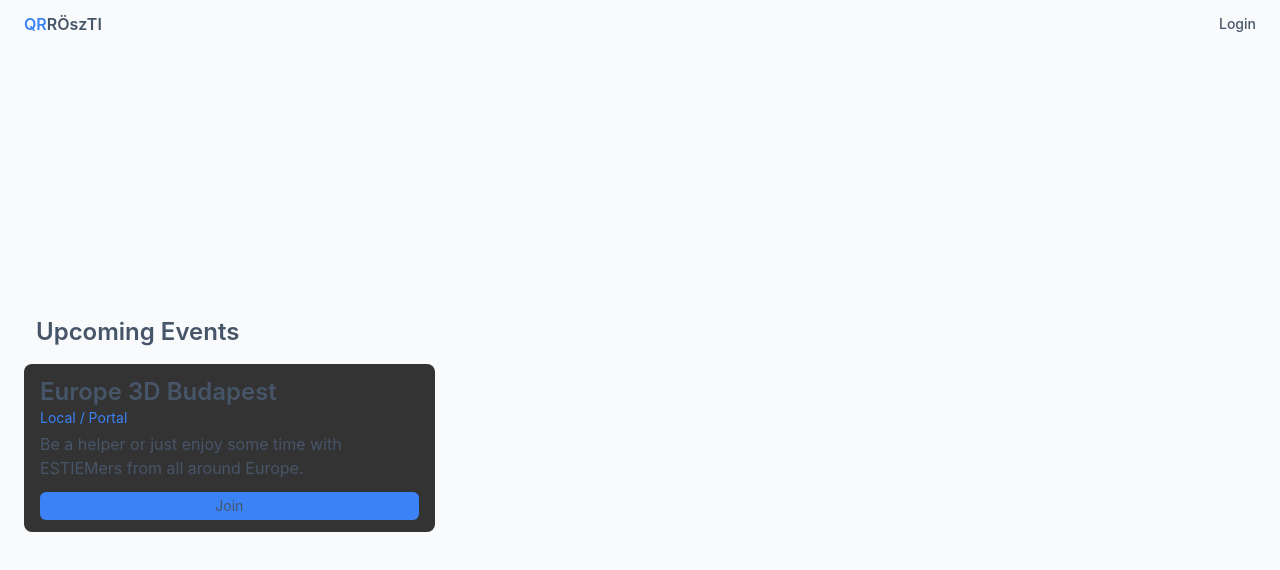
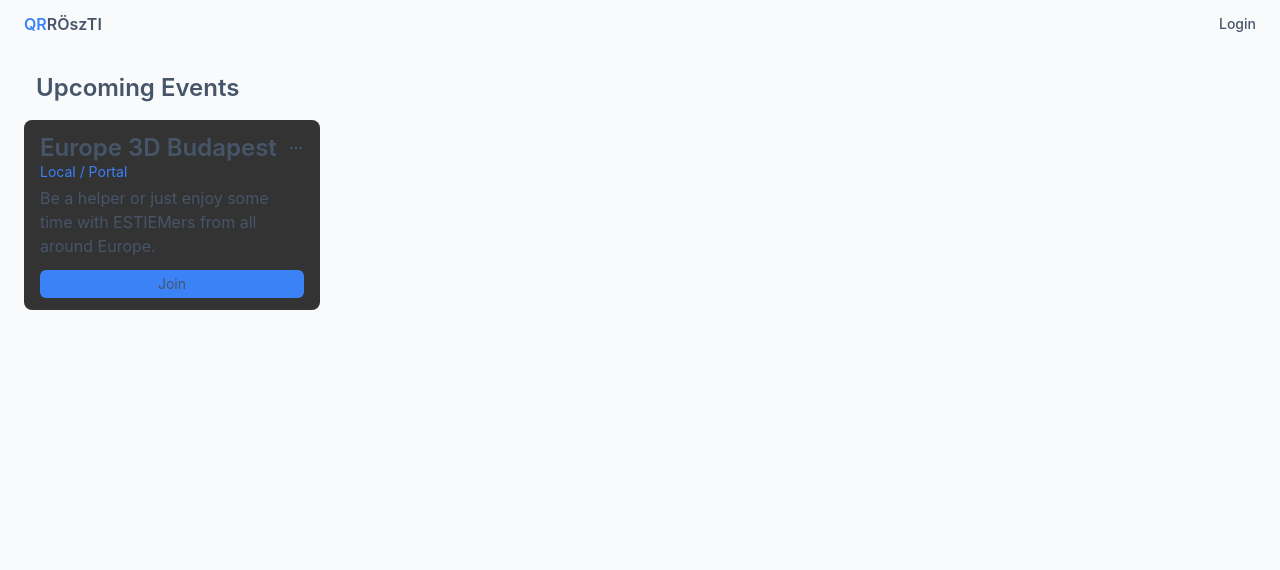
Before and after one commit to vabarnabas/qr-roszti, a Next.js app: page /hub in a window 1280 px wide. Shown: the top 570 px of the page. Built offline with nearby package versions, Linux system fonts and the light colour scheme; no server answers.

Commit message:
Updated Hub

```diff
--- /dev/null
+++ b/components/event-card/event-card.tsx
@@ -0,0 +1,32 @@
+import React from "react"
+import { HiOutlineDotsHorizontal } from "react-icons/hi"
+
+interface Props {
+  id: string
+  title: string
+  type: "Local" | "Local / Portal" | "Portal"
+  description: string
+}
+
+const EventCard: React.FC = () => {
+  return (
+    <div className="gap-4 mt-4 w-full grid grid-cols-1 sm:grid-cols-2 lg:grid-cols-3 xl:grid-cols-4">
+      <div className="flex flex-col items-start justify-center px-4 py-3 bg-light-gray rounded-lg">
+        <div className="flex items-center justify-between w-full">
+          <p className="font-semibold text-2xl">Europe 3D Budapest</p>
+          <HiOutlineDotsHorizontal className="cursor-pointer" />
+        </div>
+        <p className="-mt-0.5 mb-1 text-blue-500 text-sm">Local / Portal</p>
+        <p className="">
+          Be a helper or just enjoy some time with ESTIEMers from all around
+          Europe.
+        </p>
+        <button className="bg-blue-500 hover:bg-blue-600 w-full rounded-md mt-3 text-sm outline-none py-1">
+          Join
+        </button>
+      </div>
+    </div>
+  )
+}
+
+export default EventCard
--- a/components/layout/header.tsx
+++ b/components/layout/header.tsx
@@ -25,34 +25,29 @@ const Header = () => {
             My Profile
           </Menu.Button>
           <Menu.Items className="absolute right-0 w-48 mt-2 origin-top-right text-sm bg-slate-200 rounded-md shadow-lg ring-1 ring-black ring-opacity-5 focus:outline-none text-inherit dark:bg-light-gray px-1 py-1">
-            <Menu.Item
-              className="flex items-center justify-start py-2 hover:bg-blue-500 hover:text-slate-200 rounded-md px-2"
-              as="div"
-            >
+            <Menu.Item className="menu-item" as="div">
               <FaBookmark className="mr-2 text-xs" />
               My Activity
             </Menu.Item>
             <Menu.Item
-              className="flex items-center justify-start py-2 hover:bg-blue-500 hover:text-slate-200 rounded-md px-2"
+              className="menu-item"
               as="div"
+              onClick={() => router.push("/hub")}
             >
               <BsFillCalendarEventFill className="mr-2 text-xs" />
               Upcoming Events
             </Menu.Item>
-            <Menu.Item
-              className="flex items-center justify-start py-2 hover:bg-blue-500 hover:text-slate-200 rounded-md px-2"
-              as="div"
-            >
+            <Menu.Item className="menu-item" as="div">
               <RiQrCodeLine className="mr-2 text-sm" />
               My Code
             </Menu.Item>
             <Menu.Item
+              className="menu-item"
+              as="div"
               onClick={() => {
                 signOut(auth)
                 router.push("/")
               }}
-              className="flex items-center justify-start py-2 hover:bg-blue-500 hover:text-slate-200 rounded-md px-2"
-              as="div"
             >
               <FaWalking className="mr-2" />
               Logout
--- a/pages/hub/index.tsx
+++ b/pages/hub/index.tsx
@@ -1,24 +1,16 @@
 import React from "react"
 import Layout from "../../components/layout"
+import { HiOutlineDotsHorizontal } from "react-icons/hi"
+import EventCard from "../../components/event-card/event-card"
 
 const HubView = () => {
   return (
     <Layout>
-      <div className="flex flex-col items-start justify-center">
-        <p className="pl-3 w-full font-semibold text-2xl">Upcoming Events</p>
-        <div className="mt-4 w-full grid grid-cols-1 md:grid-cols-2 lg:grid-cols-3">
-          <div className="flex flex-col items-start justify-center px-4 py-3 bg-light-gray rounded-lg">
-            <p className="font-semibold text-2xl">Europe 3D Budapest</p>
-            <p className="mb-1 text-blue-500 text-sm">Local / Portal</p>
-            <p className="">
-              Be a helper or just enjoy some time with ESTIEMers from all around
-              Europe.
-            </p>
-            <button className="bg-blue-500 hover:bg-blue-600 w-full rounded-md mt-3 text-sm outline-none py-1">
-              Join
-            </button>
-          </div>
-        </div>
+      <div className="w-full h-full flex flex-col items-start justify-start overflow-y-auto py-6">
+        <p className="first-letter:pl-3 w-full font-semibold text-2xl">
+          Upcoming Events
+        </p>
+        <EventCard />
       </div>
     </Layout>
   )
--- a/styles/globals.css
+++ b/styles/globals.css
@@ -6,10 +6,14 @@
   .form-input {
     @apply w-full rounded border bg-transparent py-1 pl-8 pr-2 text-sm outline-none focus:border-blue-500 dark:border-zinc-600;
   }
+  .menu-item {
+    @apply flex items-center justify-start py-2 hover:bg-blue-500 hover:text-slate-200 rounded-md px-2 cursor-pointer;
+  }
 }
 
 html,
 body {
+  background-color: #222;
   padding: 0;
   margin: 0;
   font-family: -apple-system, BlinkMacSystemFont, Segoe UI, Roboto, Oxygen,
```
